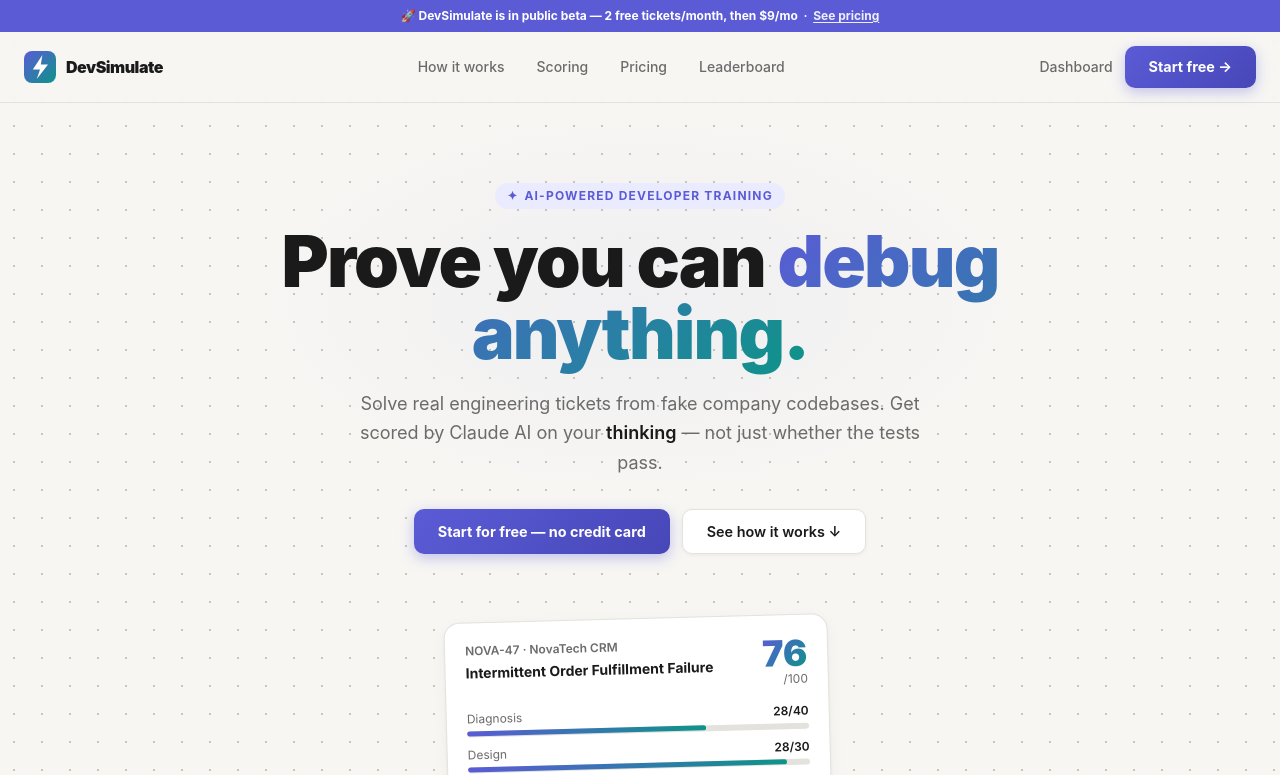
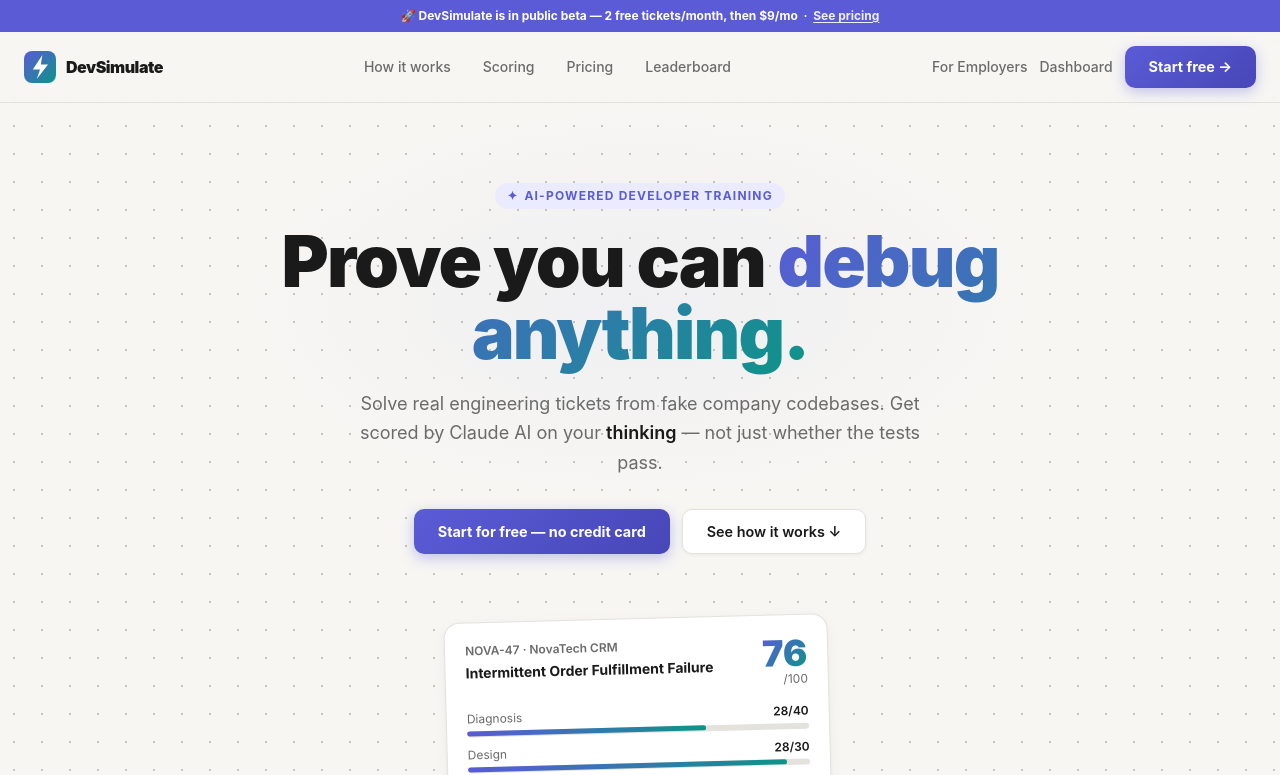
Before and after one commit to DevSimulate/DevsimulateMono, a Next.js app in the folder apps/web/: page / in a window 1280 px wide. Shown: the top 775 px of the page. Built offline with nearby package versions, Linux system fonts and the light colour scheme; no server answers.

Commit message:
feat: add For Employers nav and footer links on landing page

```diff
--- a/apps/web/src/app/page.tsx
+++ b/apps/web/src/app/page.tsx
@@ -130,6 +130,13 @@
           ))}
         </div>
         <div className="flex items-center gap-3">
+          <Link href="/employer/campaigns" className="text-sm font-medium hidden sm:block transition-colors"
+            style={{ color: "#6B6B6B" }}
+            onMouseEnter={e => (e.currentTarget.style.color = "#1A1A1A")}
+            onMouseLeave={e => (e.currentTarget.style.color = "#6B6B6B")}
+          >
+            For Employers
+          </Link>
           <Link href="/dashboard" className="text-sm font-medium hidden sm:block transition-colors"
             style={{ color: "#6B6B6B" }}
             onMouseEnter={e => (e.currentTarget.style.color = "#1A1A1A")}
@@ -397,6 +404,7 @@
           <div className="flex gap-6 text-sm" style={{ color: "#9CA3AF" }}>
             <Link href="/pricing" className="hover:text-indigo-600 transition-colors">Pricing</Link>
             <Link href="/dashboard" className="hover:text-indigo-600 transition-colors">Dashboard</Link>
+            <Link href="/employer/campaigns" className="hover:text-indigo-600 transition-colors">For Employers</Link>
             <a href="mailto:ossama@devsimulate.com" className="hover:text-indigo-600 transition-colors">
               ossama@devsimulate.com
             </a>
```
